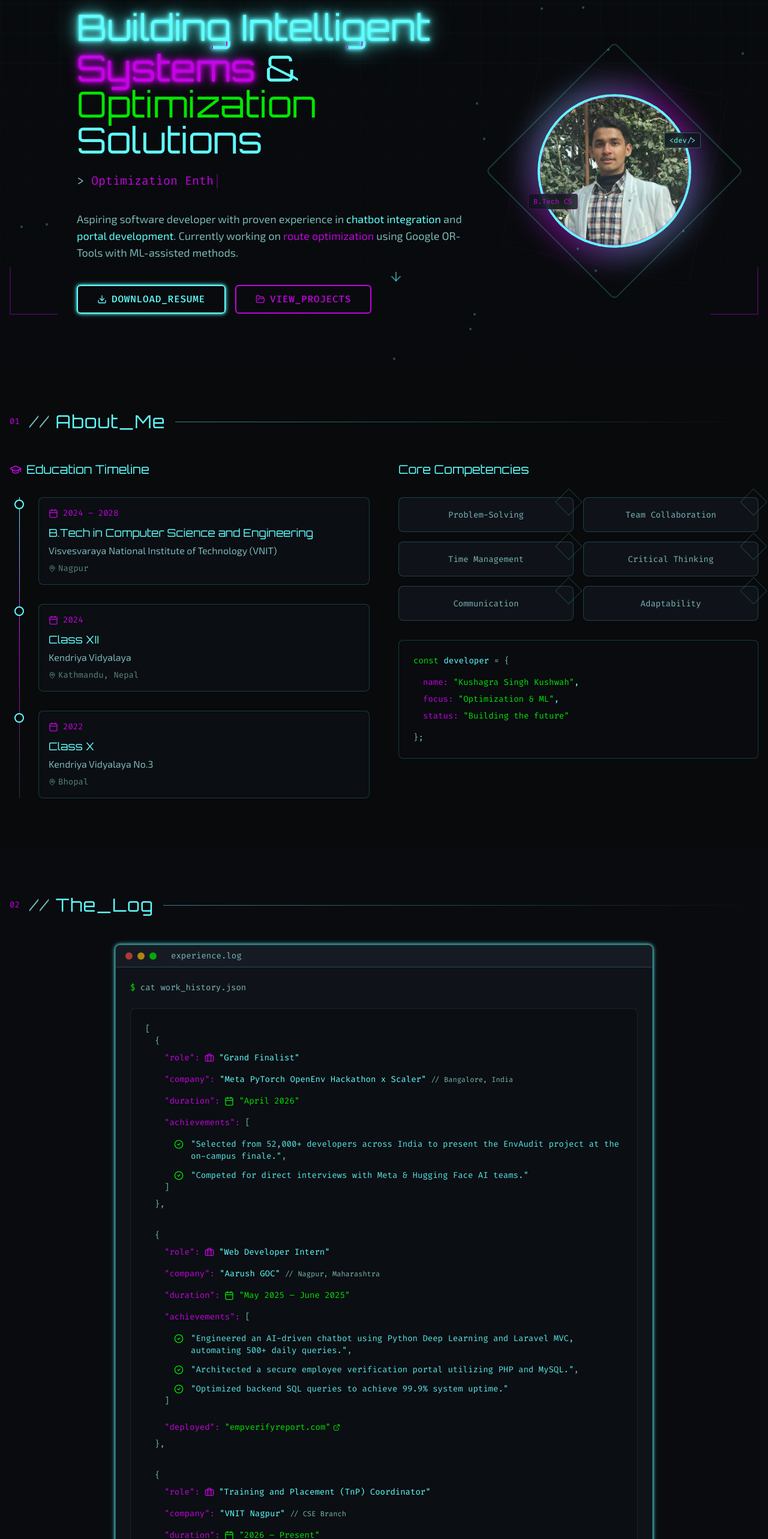
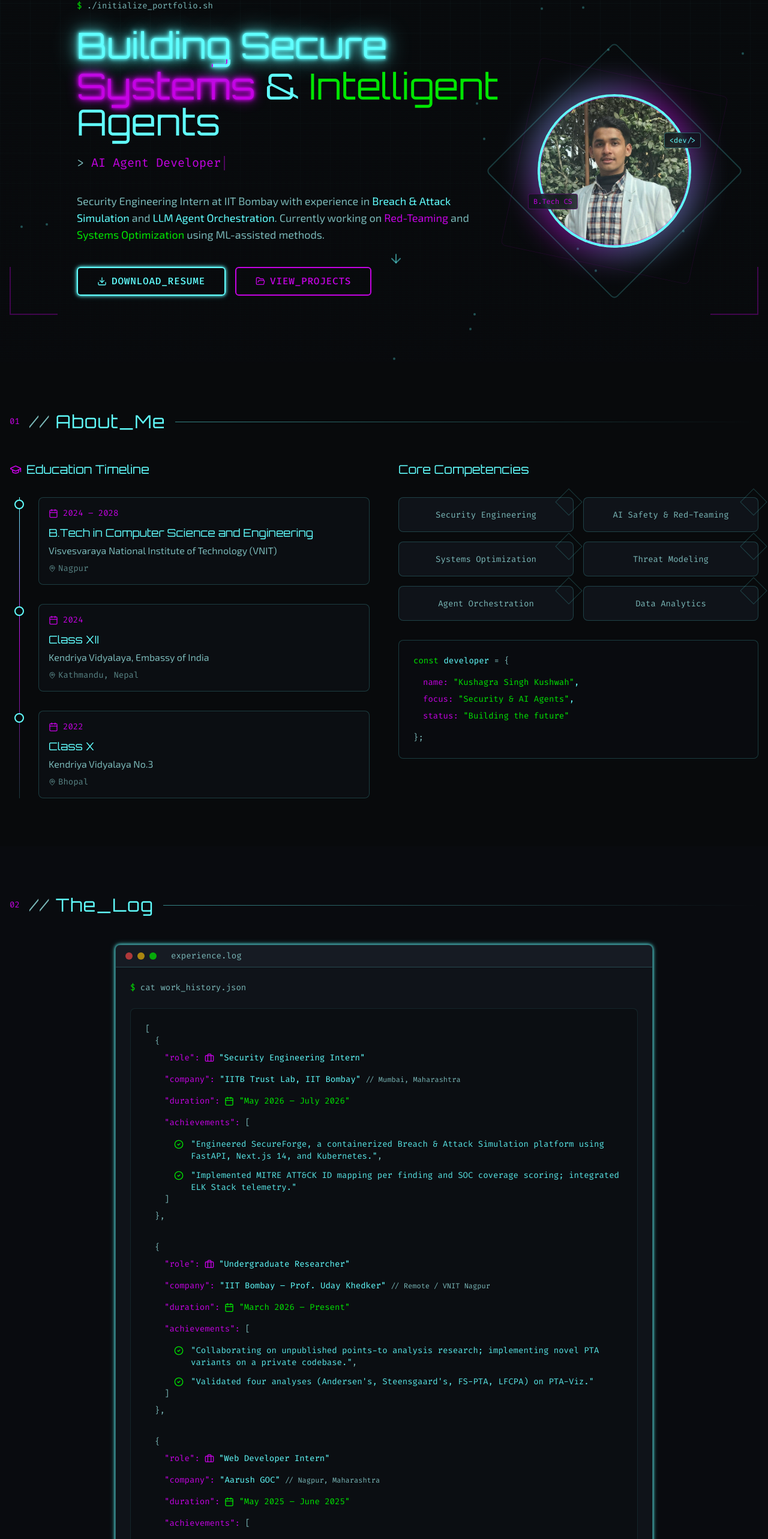
Before and after one commit to kushagrakushwah/kushagra-portfolio, a React (Vite) app: page / in a window 1280 px wide. Shown: the part 195-2761 px from the top of the page at 60% size. Built offline with nearby package versions, Linux system fonts and the light colour scheme; the HTML template or start-up script is replaced by a standard one.

Commit message:
Updated Experience

```diff
--- a/src/components/AboutSection.tsx
+++ b/src/components/AboutSection.tsx
@@ -11,7 +11,7 @@ const educationData = [
   {
     year: '2024',
     title: 'Class XII',
-    institution: 'Kendriya Vidyalaya',
+    institution: 'Kendriya Vidyalaya, Embassy of India',
     location: 'Kathmandu, Nepal',
   },
   {
@@ -23,12 +23,12 @@ const educationData = [
 ];
 
 const skills = [
-  'Problem-Solving',
-  'Team Collaboration',
-  'Time Management',
-  'Critical Thinking',
-  'Communication',
-  'Adaptability',
+  'Security Engineering',
+  'AI Safety & Red-Teaming',
+  'Systems Optimization',
+  'Threat Modeling',
+  'Agent Orchestration',
+  'Data Analytics',
 ];
 
 const AboutSection = () => {
@@ -113,7 +113,7 @@ const AboutSection = () => {
                 </p>
                 <p>
                   <span className="text-secondary">focus:</span>{' '}
-                  <span className="text-accent">"Optimization & ML"</span>,
+                  <span className="text-accent">"Security & AI Agents"</span>,
                 </p>
                 <p>
                   <span className="text-secondary">status:</span>{' '}
--- a/src/components/ExperienceSection.tsx
+++ b/src/components/ExperienceSection.tsx
@@ -4,13 +4,24 @@ import SectionHeader from './SectionHeader';
 const ExperienceSection = () => {
   const workHistory = [
     {
-      role: "Grand Finalist",
-      company: "Meta PyTorch OpenEnv Hackathon x Scaler",
-      location: "Bangalore, India",
-      duration: "April 2026",
+      role: "Security Engineering Intern",
+      company: "IITB Trust Lab, IIT Bombay",
+      location: "Mumbai, Maharashtra",
+      duration: "May 2026 – July 2026",
       achievements: [
-        "Selected from 52,000+ developers across India to present the EnvAudit project at the on-campus finale.",
-        "Competed for direct interviews with Meta & Hugging Face AI teams."
+        "Engineered SecureForge, a containerized Breach & Attack Simulation platform using FastAPI, Next.js 14, and Kubernetes.",
+        "Implemented MITRE ATT&CK ID mapping per finding and SOC coverage scoring; integrated ELK Stack telemetry."
+      ],
+      deployed: null
+    },
+    {
+      role: "Undergraduate Researcher",
+      company: "IIT Bombay – Prof. Uday Khedker",
+      location: "Remote / VNIT Nagpur",
+      duration: "March 2026 – Present",
+      achievements: [
+        "Collaborating on unpublished points-to analysis research; implementing novel PTA variants on a private codebase.",
+        "Validated four analyses (Andersen's, Steensgaard's, FS-PTA, LFCPA) on PTA-Viz."
       ],
       deployed: null
     },
@@ -20,16 +31,15 @@ const ExperienceSection = () => {
       location: "Nagpur, Maharashtra",
       duration: "May 2025 – June 2025",
       achievements: [
-        "Engineered an AI-driven chatbot using Python Deep Learning and Laravel MVC, automating 500+ daily queries.",
-        "Architected a secure employee verification portal utilizing PHP and MySQL.",
-        "Optimized backend SQL queries to achieve 99.9% system uptime."
+        "Engineered an AI chatbot using Python Deep Learning and Laravel MVC, automating 500+ daily queries.",
+        "Architected a PHP/MySQL employee portal eliminating 20+ hours of manual entry weekly at 99.9% uptime."
       ],
-      deployed: "empverifyreport.com"
+      deployed: null
     },
     {
       role: "Training and Placement (TnP) Coordinator",
-      company: "VNIT Nagpur",
-      location: "CSE Branch",
+      company: "CSE Branch, VNIT Nagpur",
+      location: "Nagpur, Maharashtra",
       duration: "2026 – Present",
       achievements: [
         "Coordinating placement drives, managing corporate relations, and facilitating technical opportunities for the cohort."
@@ -37,22 +47,34 @@ const ExperienceSection = () => {
       deployed: null
     },
     {
-      role: "Core Member",
-      company: "SHELL (Cyber Security Club)",
-      location: "VNIT Nagpur",
+      role: "Vice President & Core Member",
+      company: "SHELL (Cyber Security Club), VNIT Nagpur",
+      location: "Nagpur, Maharashtra",
       duration: "2025 – Present",
       achievements: [
-        "Active member in university cybersecurity initiatives, workshops, and technical vulnerability assessments."
+        "Promoted to Vice President; mentoring a 16-week blockchain research project targeting IEEE conference publication.",
+        "Spearheaded a Maharashtra-level CTF; conducted a Wireshark workshop on packet sniffing and traffic telemetry."
       ],
       deployed: null
     },
     {
       role: "Maintenance Councillor",
-      company: "First-Year Hostel",
-      location: "VNIT Nagpur",
+      company: "First-Year Hostel, VNIT Nagpur",
+      location: "Nagpur, Maharashtra",
       duration: "2024 – 2025",
       achievements: [
         "Managed infrastructure maintenance workflows and student grievance resolutions for the residential hostel."
+      ],
+      deployed: null
+    },
+    {
+      role: "Grand Finalist & Summer of Code",
+      company: "Meta Hackathon & IIT Bombay",
+      location: "Bangalore & Mumbai",
+      duration: "2026",
+      achievements: [
+        "Grand Finalist, Meta PyTorch OpenEnv Hackathon x Scaler: Selected from 52,000+ developers.",
+        "Summer of Code, IIT Bombay Trust Lab: Awarded a stipended research internship for building SecureForge."
       ],
       deployed: null
     }
--- a/src/components/HeroSection.tsx
+++ b/src/components/HeroSection.tsx
@@ -6,9 +6,9 @@ import profilePhoto from '@/assets/kushagra-photo.jpg';
 
 const HeroSection = () => {
   const roles = [
-    'Full Stack Developer',
-    'Optimization Enthusiast',
-    'CS Student'
+    'Security Engineer',
+    'AI Agent Developer',
+    'Full Stack Developer'
   ];
 
   // 1. Function to handle smooth scrolling to sections
@@ -93,14 +93,14 @@ const HeroSection = () => {
 
               <h1 className="font-display text-3xl md:text-5xl lg:text-6xl mb-6 leading-tight">
                 <GlitchText
-                  text="Building Intelligent"
+                  text="Building Secure"
                   className="text-primary neon-text block mb-2"
                 />
                 <span className="text-secondary neon-text-purple">Systems</span>
                 <span className="text-primary"> & </span>
-                <span className="text-accent">Optimization</span>
+                <span className="text-accent">Intelligent</span>
                 <br />
-                <span className="text-primary">Solutions</span>
+                <span className="text-primary">Agents</span>
               </h1>
 
               <div className="font-mono text-lg md:text-xl mb-8 h-8">
@@ -109,11 +109,11 @@ const HeroSection = () => {
               </div>
 
               <p className="font-body text-muted-foreground text-base md:text-lg max-w-2xl mx-auto lg:mx-0 mb-10 leading-relaxed">
-                Aspiring software developer with proven experience in{' '}
-                <span className="text-primary">chatbot integration</span> and{' '}
-                <span className="text-primary">portal development</span>. Currently working on{' '}
-                <span className="text-secondary">route optimization</span> using Google OR-Tools with
-                ML-assisted methods.
+                Security Engineering Intern at IIT Bombay with experience in{' '}
+                <span className="text-primary">Breach & Attack Simulation</span> and{' '}
+                <span className="text-primary">LLM Agent Orchestration</span>. Currently working on{' '}
+                <span className="text-secondary">Red-Teaming</span> and{' '}
+                <span className="text-accent">Systems Optimization</span> using ML-assisted methods.
               </p>
 
               {/* CTA Buttons - NOW FUNCTIONAL */}
--- a/src/components/ProjectsSection.tsx
+++ b/src/components/ProjectsSection.tsx
@@ -4,24 +4,24 @@ import { Button } from './ui/button';
 
 const projects = [
   {
-    title: "Route Optimisation & Demand Prediction",
-    description: "Engineered a Multi-Depot Vehicle Routing Problem (MDVRP) solver. Integrated OpenStreetMap RESTful APIs and conducted Data Analysis using Pandas to reduce fleet travel distance by 35% and boost route prediction accuracy by 15%.",
-    tech: ["Python", "Google OR-Tools", "Scikit-Learn", "RESTful APIs", "Pandas"],
-    github: "https://github.com/kushagrakushwah/Route-Optimisation-OR-Tools",
-    featured: true,
-  },
-  {
     title: "EnvAudit – Corporate SaaS Red-Teaming",
-    description: "Engineered an OpenEnv-compliant simulation environment benchmarking AI agent safety in multi-tool B2B orchestration. Designed discrete RESTful APIs simulating Identity Providers and Billing systems to evaluate multi-hop reasoning.",
-    tech: ["Python", "FastAPI", "Docker", "LLMs", "RESTful APIs", "AI Safety"],
+    description: "Built a complete RL training and evaluation system for a SaaS auditing agent using Qwen2.5-7B + GRPO in a partially observable enterprise environment. Engineered a FastAPI server with 7 tool-call APIs.",
+    tech: ["Python", "FastAPI", "Docker", "Qwen2.5-7B", "GRPO", "RL"],
     github: "https://github.com/kushagrakushwah/saas-openenv-audit",
     featured: true,
   },
   {
-    title: "GuardianAI – Driver Monitoring",
-    description: "Built a real-time computer vision safety pipeline detecting driver drowsiness (EAR) and head-pose distraction with zero latency. Automated a forensic data logging architecture using Python CSV modules.",
-    tech: ["Python", "OpenCV", "MediaPipe", "NumPy", "CSV", "Pygame"],
-    github: "https://github.com/kushagrakushwah/Guardian_AI",
+    title: "SecureForge – Breach & Attack Simulation",
+    description: "Built a self-hosted BAS platform orchestrating modular attack simulations with real-time WebSocket event streaming and MITRE ATT&CK coverage mapping. Deployed on Kubernetes with ELK Stack telemetry and Nmap subnet discovery.",
+    tech: ["Python", "FastAPI", "Next.js", "Kubernetes", "WebSockets", "Nmap"],
+    github: "https://github.com/kushagrakushwah/bas_v3",
+    featured: true,
+  },
+  {
+    title: "Route Optimisation & Demand Prediction",
+    description: "Engineered an MDVRP solver using Python and Google OR-Tools. Integrated OpenStreetMap APIs reducing theoretical fleet distance by 35%. Conducted ML demand forecasting boosting route prediction accuracy by 15%.",
+    tech: ["Python", "Google OR-Tools", "Scikit-Learn", "RESTful APIs", "Pandas"],
+    github: "https://github.com/kushagrakushwah/Route-Optimisation-OR-Tools",
     featured: true,
   }
 ];
--- a/src/components/SkillsSection.tsx
+++ b/src/components/SkillsSection.tsx
@@ -5,39 +5,49 @@ const skillCategories = [
   {
     name: 'Languages',
     skills: [
+      { name: 'C/C++', level: 90 },
       { name: 'Python', level: 95 },
-      { name: 'C/C++', level: 85 },
-      { name: 'JavaScript', level: 90 },
-      { name: 'PHP', level: 85 },
-      { name: 'SQL', level: 90 },
-      { name: 'Bash', level: 80 },
+      { name: 'JavaScript', level: 85 },
+      { name: 'TypeScript', level: 85 },
     ],
   },
   {
-    name: 'AI_&_ML',
+    name: 'Web_&_APIs',
     skills: [
-      { name: 'TensorFlow/Keras', level: 85 },
-      { name: 'OpenCV/MediaPipe', level: 90 },
-      { name: 'Scikit-learn', level: 85 },
-      { name: 'Google OR-Tools', level: 80 },
-      { name: 'NLP', level: 85 },
+      { name: 'FastAPI', level: 90 },
+      { name: 'Next.js', level: 85 },
+      { name: 'Laravel MVC', level: 85 },
+      { name: 'REST/WebSockets', level: 90 },
+      { name: 'HTML/CSS/PHP', level: 85 },
     ],
   },
   {
-    name: 'Web_Tech',
+    name: 'Security_&_AI',
     skills: [
-      { name: 'Laravel (MVC)', level: 85 },
-      { name: 'RESTful APIs', level: 90 },
-      { name: 'HTML/CSS', level: 95 },
-      { name: 'AJAX/JSON', level: 90 },
+      { name: 'MITRE ATT&CK', level: 90 },
+      { name: 'BAS/Red-Teaming', level: 85 },
+      { name: 'LLMs/AI Agents', level: 90 },
+      { name: 'GRPO/RL', level: 85 },
+      { name: 'Computer Vision', level: 80 },
     ],
   },
   {
-    name: 'DB_&_Tools',
+    name: 'Data_&_ML',
     skills: [
-      { name: 'MySQL/PostgreSQL', level: 90 },
+      { name: 'Pandas/NumPy', level: 90 },
+      { name: 'Scikit-learn', level: 85 },
+      { name: 'TensorFlow', level: 80 },
+      { name: 'HuggingFace', level: 85 },
+      { name: 'MediaPipe', level: 80 },
+    ],
+  },
+  {
+    name: 'DevOps',
+    skills: [
+      { name: 'Docker/K8s', level: 85 },
+      { name: 'ELK Stack', level: 80 },
       { name: 'Git/GitHub', level: 95 },
-      { name: 'Linux Shell', level: 85 },
+      { name: 'MySQL', level: 90 },
     ],
   },
 ];
--- a/src/pages/Index.tsx
+++ b/src/pages/Index.tsx
@@ -13,14 +13,14 @@ const Index = () => {
   return (
     <>
       <Helmet>
-        <title>Kushagra Singh Kushwah | Full Stack Developer & Optimization Enthusiast</title>
+        <title>Kushagra Singh Kushwah | Security Engineer & AI Agent Developer</title>
         <meta
           name="description"
-          content="Aspiring software developer with expertise in chatbot integration, portal development, and route optimization using Google OR-Tools. B.Tech CS student at VNIT Nagpur."
+          content="Security Engineering Intern at IIT Bombay with expertise in Breach & Attack Simulation, LLM Agent Orchestration, and Systems Optimization. B.Tech CS student at VNIT Nagpur."
         />
-        <meta name="keywords" content="Kushagra Singh Kushwah, Full Stack Developer, Web Developer, OR-Tools, Optimization, Laravel, Python, VNIT" />
-        <meta property="og:title" content="Kushagra Singh Kushwah | Portfolio" />
-        <meta property="og:description" content="Building Intelligent Systems & Optimization Solutions" />
+        <meta name="keywords" content="Kushagra Singh Kushwah, Security Engineer, AI Agents, Breach & Attack Simulation, LLM, Python, FastAPI, VNIT" />
+        <meta property="og:title" content="Kushagra Singh Kushwah | Security & AI Portfolio" />
+        <meta property="og:description" content="Building Secure Systems & Intelligent Agents" />
         <meta property="og:type" content="website" />
         <link rel="canonical" href="https://kushagrakushwah.dev" />
       </Helmet>
```
Also changed, not shown: 1 other file (tests, documents, lock files or other folders).
